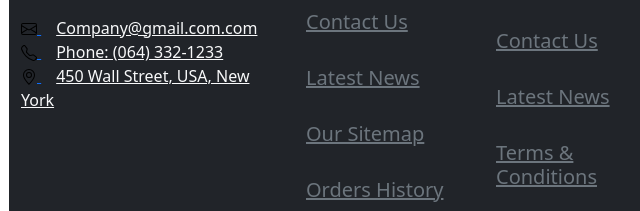
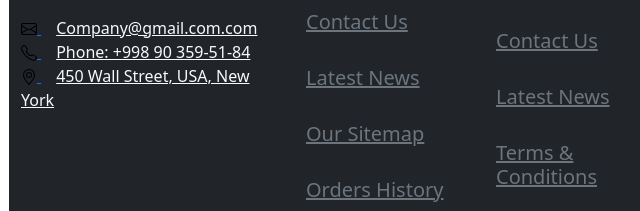
Before and after one commit to IT-Center-ZANGIOTA/Portfolio-Ismoiljonov_Ibrohim, a website: page Artificial Intelligence/index.html in a window 1280 px wide. Shown: the part 2298-2509 px from the top of the page, 61-701 px from the left. Drawn offline with nearby package versions, Linux system fonts and the light colour scheme.

Commit message:
Update index.html

```diff
--- a/Artificial Intelligence/index.html
+++ b/Artificial Intelligence/index.html
@@ -190,7 +190,7 @@
                 </a>
                 <br>
                 <a href="#"><img src="images/telephone.svg" alt="">
-                    <a href="#" class="link-light" style="margin-left: 15px;">Phone: (064) 332-1233</a>
+                    <a href="#" class="link-light" style="margin-left: 15px;">Phone: +998 90 359-51-84</a>
                 </a>
                 <br>
                 <a href="#"><img src="images/geo-alt.svg" alt="">
```
